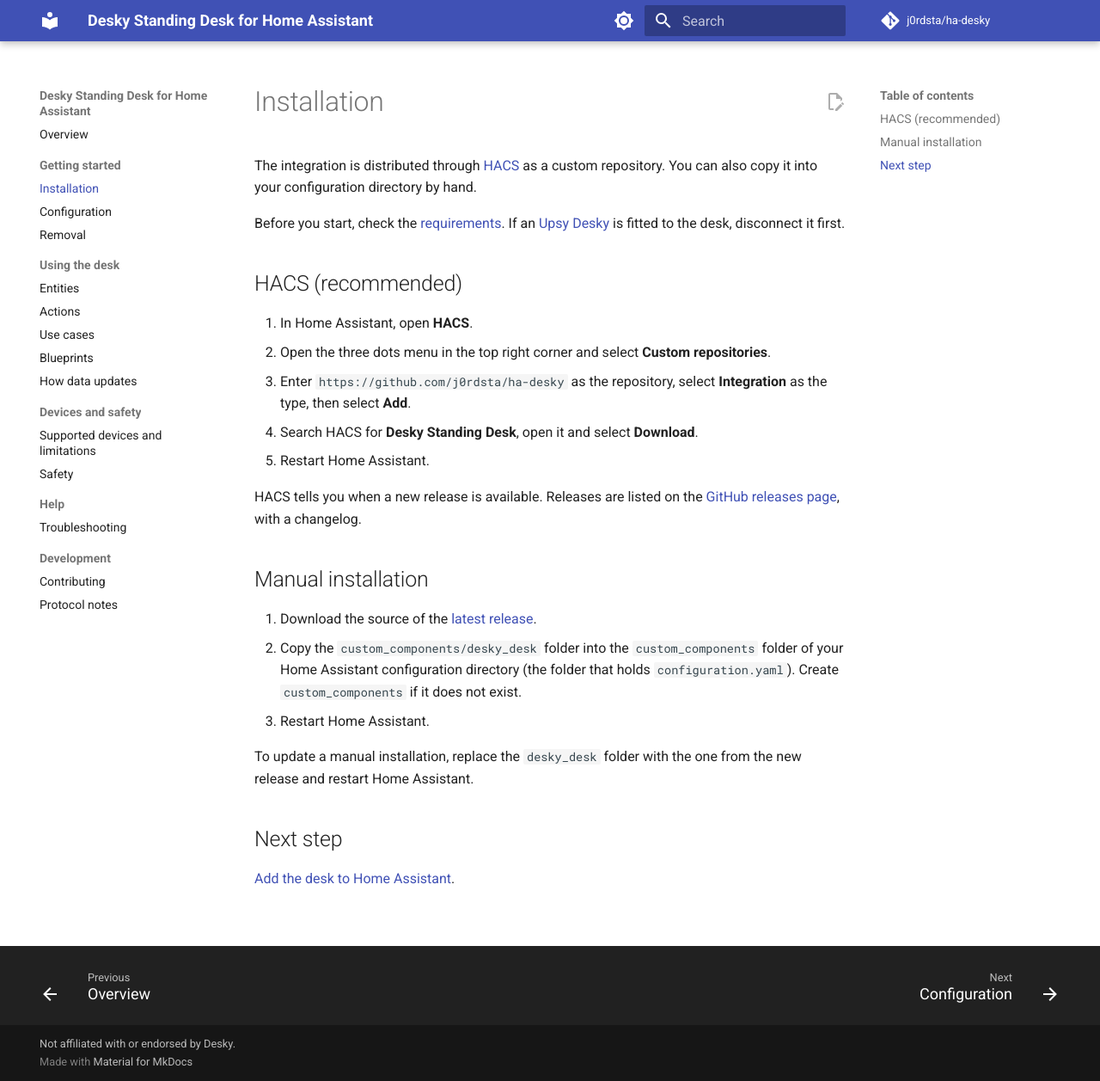
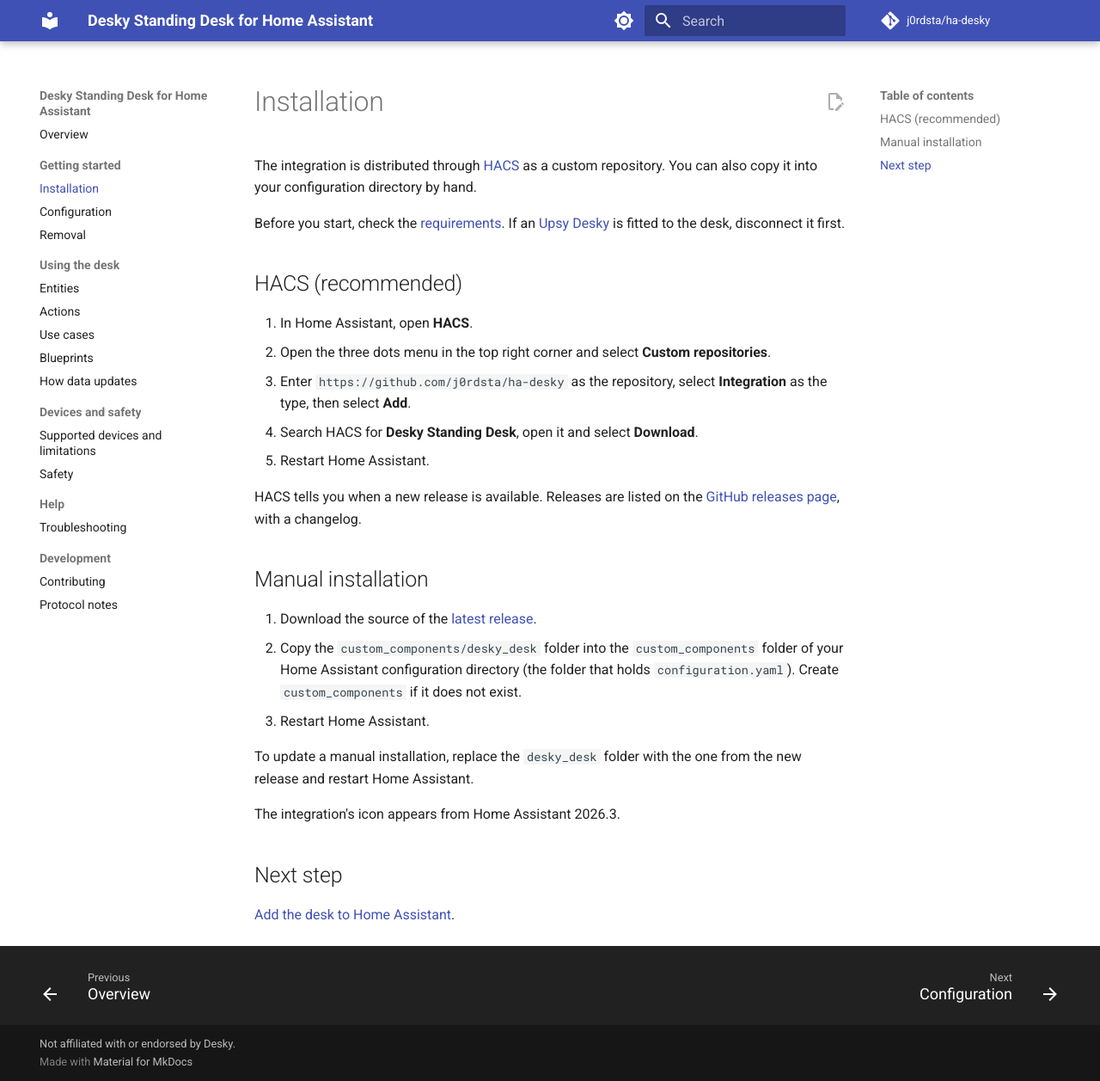
Before and after one commit to j0rdsta/ha-desky, an MkDocs documentation site: the page built from docs/installation.md, in a window 1280 px wide and 1257 px high. Shown: the whole window at 86% size. Built offline with MkDocs 1.6.1 and Material for MkDocs 9.7.7, drawn with Linux system fonts in a browser that asks for light colours; comment, search, counter and statistics services are not loaded.

Commit message:
docs: say which Home Assistant version shows the icon
Co-Authored-By: Claude Opus 5.5 <noreply@anthropic.com>

```diff
--- a/docs/installation.md
+++ b/docs/installation.md
@@ -30,6 +30,8 @@ HACS tells you when a new release is available. Releases are listed on the
 To update a manual installation, replace the `desky_desk` folder with the one from the new
 release and restart Home Assistant.
 
+The integration's icon appears from Home Assistant 2026.3.
+
 ## Next step
 
 [Add the desk to Home Assistant](configuration.md).
```
Also changed, not shown: README.md (+2 -0 lines).
